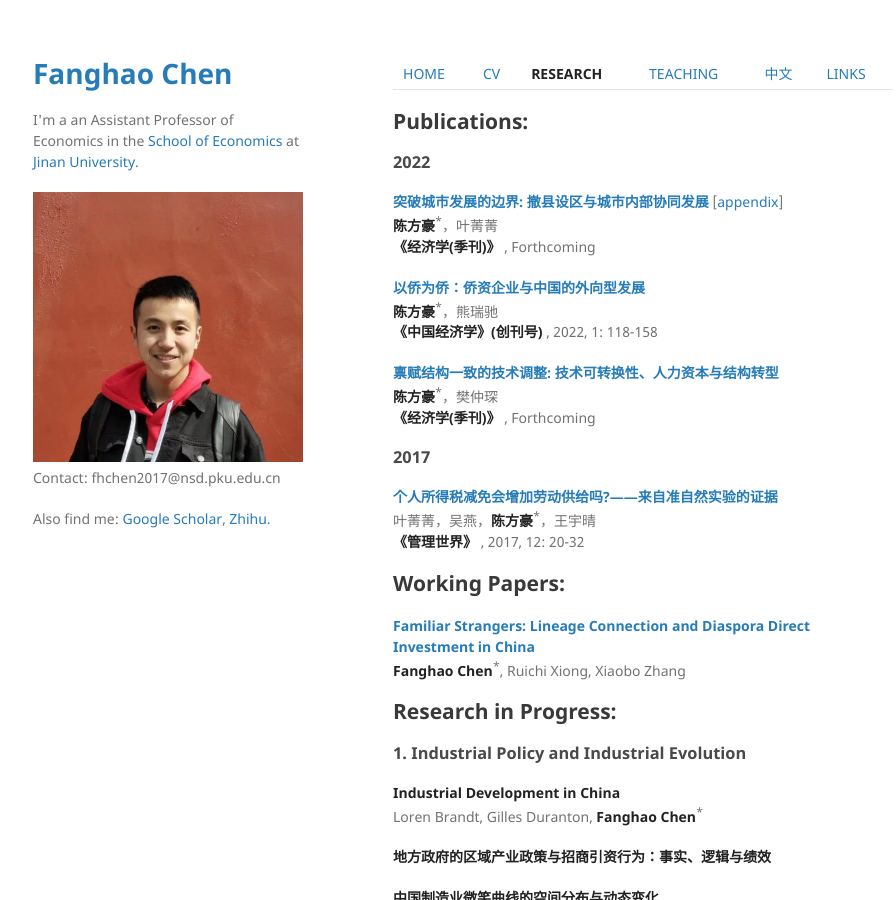
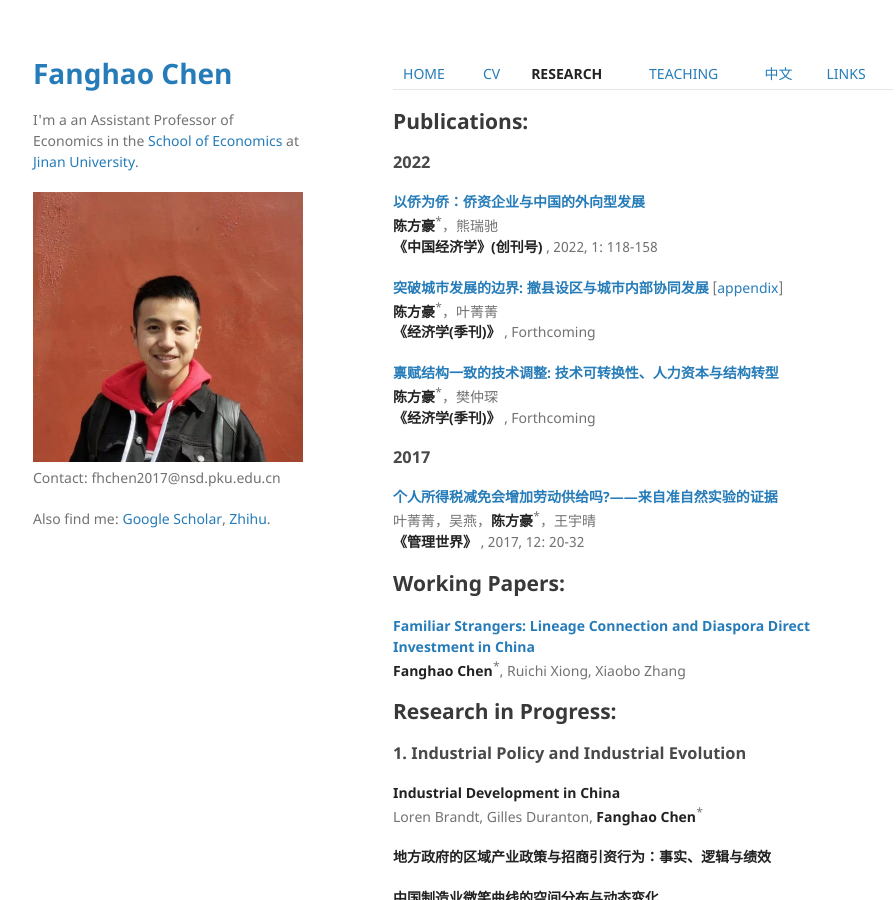
Before and after one commit to FanghaoChen/homepage, a Jekyll site: the page built from research.md, in a window 1280 px wide and 900 px high. Shown: the whole window, without its empty margins (177-1073 px from the left). Built offline with Jekyll 4.4.1, drawn with Linux system fonts in a browser that asks for light colours.

```diff
--- a/research.md
+++ b/research.md
@@ -8,13 +8,13 @@ layout: default
 
 ### 2022 ###
 
+**[以侨为侨：侨资企业与中国的外向型发展](https://www.jcejournal.com.cn/CN/Y2022/V1/I1/4)** <br/>
+**陈方豪**<sup>*</sup>，熊瑞驰 <br/>
+**《中国经济学》(创刊号)** , 2022, 1: 118-158
+
 **[突破城市发展的边界: 撤县设区与城市内部协同发展](./assets/annex_draft_221027.pdf)** [[appendix](./assets/annex_appendix_221027.pdf)] <br/>
 **陈方豪**<sup>*</sup>，叶菁菁 <br/>
 **《经济学(季刊)》** , Forthcoming
-
-**[以侨为侨：侨资企业与中国的外向型发展](https://www.jcejournal.com.cn/CN/Y2022/V1/I1/4)** <br/>
-**陈方豪**<sup>*</sup>，熊瑞驰 <br/>
-**《中国经济学》(创刊号)** , 2022, 1: 118-158
 
 **[禀赋结构一致的技术调整: 技术可转换性、人力资本与结构转型](./assets/techchange_draft_221027.pdf)** <br/>
 **陈方豪**<sup>*</sup>，樊仲琛 <br/>
```
